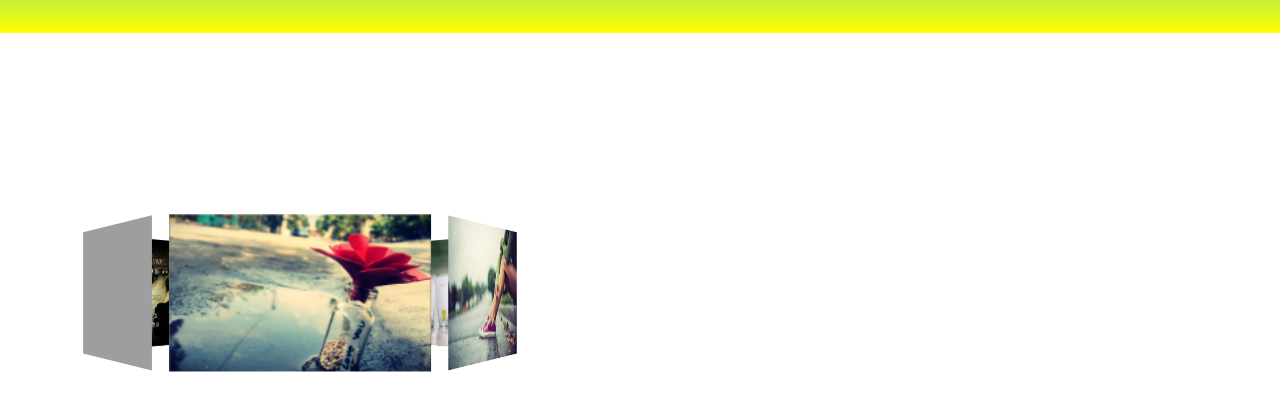
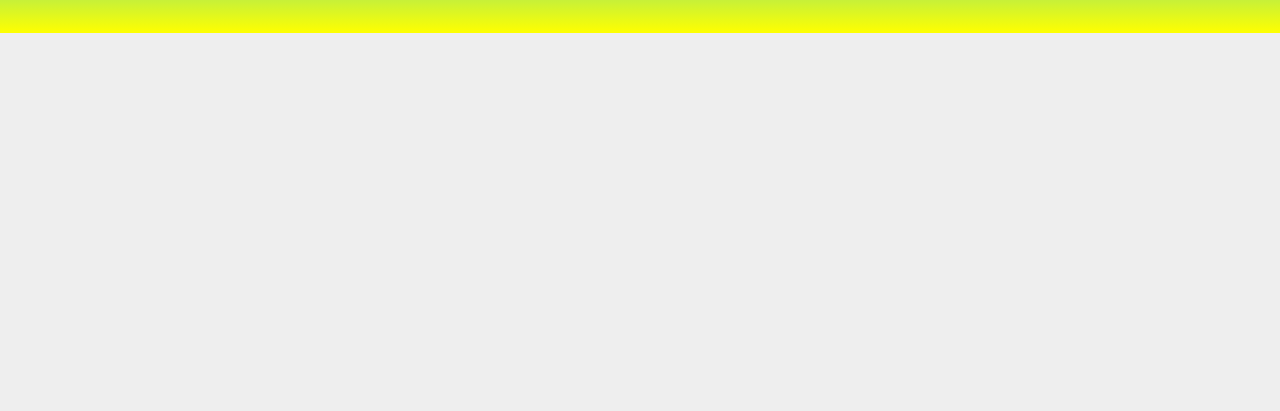
Before and after one commit to wuxiaohan444/wuxiaohan444.github.io, a plain HTML site: page index.html in a window 1280 px wide. Shown: the part 117-528 px from the top of the page. Drawn offline with Linux system fonts and the light colour scheme; grey boxes are pictures that could not be loaded.

Commit message:
Site updated: 2018-03-21 15:24:27

```diff
--- a/css/commont.css
+++ b/css/commont.css
@@ -9,3 +9,6 @@ a{
 li{
     list-style: none;
 }
+body{
+    background-color: #eeeeee;
+}
--- a/css/index.css
+++ b/css/index.css
@@ -14,78 +14,6 @@
     color: #666666;
 }
 
+.body{
 
-
-.box {
-    width: 200px;
-    height: 120px;
-    margin: 200px;
-    perspective: 800px;
 }
-
-ul {
-    width: 100%;
-    height: 100%;
-    position: relative;
-    transform-style: preserve-3d;
-    animation:fly 10s infinite;
-}
-@keyframes fly {
-    0%{
-        transform: rotateY(0deg);
-    }
-    16.66%{
-        transform: rotateY(60deg);
-    }
-    33.32%{
-        transform: rotateY(120deg);
-    }
-    49.98%{
-        transform: rotateY(180deg);
-    }
-    66.64%{
-        transform: rotateY(240deg);
-    }
-    83.3%{
-        transform: rotateY(300deg);
-    }
-    100%{
-        transform: rotateY(360deg);
-    }
-}
-
-
-li {
-    width: 100%;
-    height: 100%;
-    position: absolute;
-    left: 0;
-}
-img {
-    width: 100%;
-    height: 100%;
-}
-
-li:nth-child(1) {
-    transform: rotateY(0deg) translateZ(190px) ;
-}
-
-li:nth-child(2) {
-    transform: rotateY(60deg) translateZ(190px);
-}
-
-li:nth-child(3) {
-    transform: rotateY(120deg) translateZ(190px);
-}
-
-li:nth-child(4) {
-    transform: rotateY(180deg) translateZ(190px);
-}
-
-li:nth-child(5) {
-    transform: rotateY(240deg) translateZ(190px);
-}
-
-li:nth-child(6) {
-    transform: rotateY(300deg) translateZ(190px);
-}
--- a/index.html
+++ b/index.html
@@ -14,17 +14,9 @@
     <p>人生若只如初见,何事秋风悲画扇</p>
 </div>
 <div class="body">
-    <div class="box">
-        <ul>
-            <li><img src="image/1.jpg" alt=""></li>
-            <li><img src="image/2.jpg" alt=""></li>
-            <li><img src="image/3.jpg" alt=""></li>
-            <li><img src="image/4.jpg" alt=""></li>
-            <li><img src="image/5.jpg" alt=""></li>
-            <li><img src="image/6.jpg" alt=""></li>
-        </ul>
-    </div>
+
 </div>
-<div class="foot"></div>
+<div class="foot">
+</div>
 </body>
 </html>
```
Also changed, not shown: image/1.jpg (deleted), image/2.jpg (deleted), image/4.jpg (deleted), image/5.jpg (deleted), image/6.jpg (deleted), 1 other file.
